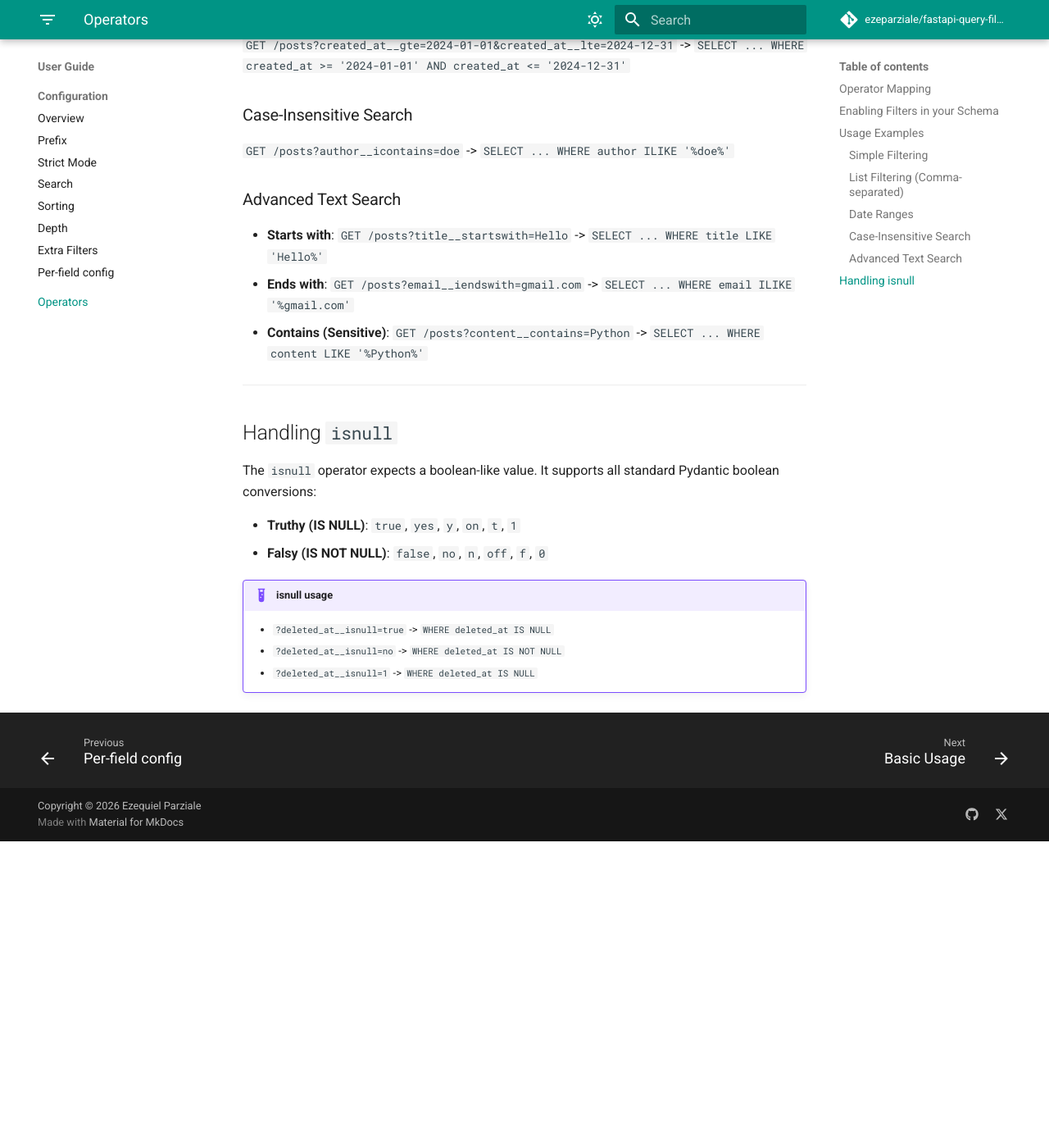
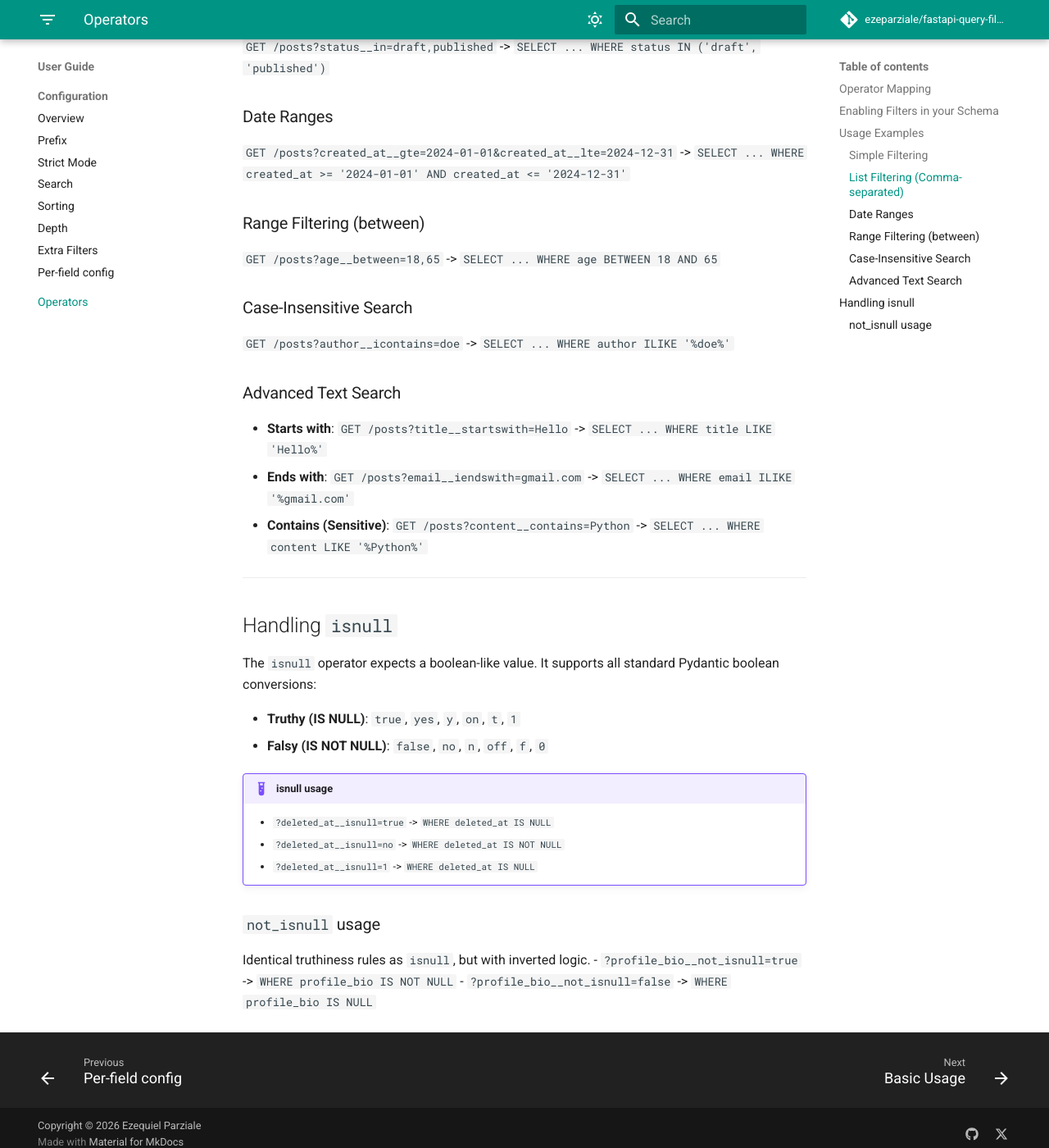
Before and after one commit to ezeparziale/fastapi-query-filters, an MkDocs documentation site: the page built from docs/user-guide/operators.md, in a window 1280 px wide and 1400 px high, scrolled down 2227 px. Shown: the whole window at 82% size. Built offline with MkDocs 1.6.1 and Material for MkDocs 9.7.7, drawn with Linux system fonts in a browser that asks for light colours; comment, search, counter and statistics services are not loaded; before the commit the page ends 3253 px from its top, so only the background shows below that; some of the changed text lies outside the part shown.

Commit message:
:pencil: docs: update documentation for 'not_isnull' and 'between' operators"

```diff
--- a/docs/user-guide/operators.md
+++ b/docs/user-guide/operators.md
@@ -26,7 +26,9 @@ When you use a filter like `age__gt=18`, the library splits it into the field (`
 | `iendswith` | `col ILIKE '%val'` | `str` | Ends with (case-insensitive) |
 | `in` | `col IN (...)` | All | Match any value in a list |
 | `not_in` | `col NOT IN (...)` | All | Match none of the values in a list |
+| `between` | `col BETWEEN :v1 AND :v2` | Number, Date, Str | Value within inclusive range |
 | `isnull` | `col IS NULL` | All | Check for NULL (expects a boolean-like value) |
+| `not_isnull` | `col IS NOT NULL` | All | Check for NOT NULL (expects a boolean-like value) |
 
 ---
 
@@ -60,6 +62,9 @@ This explicit approach ensures your API doesn't expose more filters than intende
 `GET /posts?created_at__gte=2024-01-01&created_at__lte=2024-12-31`
 -> `SELECT ... WHERE created_at >= '2024-01-01' AND created_at <= '2024-12-31'`
 
+### Range Filtering (between)
+`GET /posts?age__between=18,65` -> `SELECT ... WHERE age BETWEEN 18 AND 65`
+
 ### Case-Insensitive Search
 `GET /posts?author__icontains=doe` -> `SELECT ... WHERE author ILIKE '%doe%'`
 
@@ -81,3 +86,8 @@ The `isnull` operator expects a boolean-like value. It supports all standard Pyd
     - `?deleted_at__isnull=true` -> `WHERE deleted_at IS NULL`
     - `?deleted_at__isnull=no` -> `WHERE deleted_at IS NOT NULL`
     - `?deleted_at__isnull=1` -> `WHERE deleted_at IS NULL`
+
+### `not_isnull` usage
+Identical truthiness rules as `isnull`, but with inverted logic.
+- `?profile_bio__not_isnull=true` -> `WHERE profile_bio IS NOT NULL`
+- `?profile_bio__not_isnull=false` -> `WHERE profile_bio IS NULL`
```
Also changed, not shown: README.md (+2 -0 lines).
